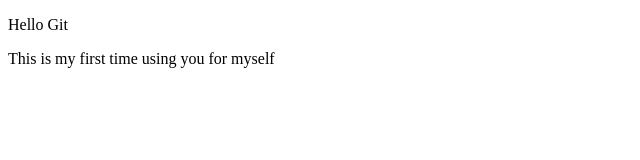
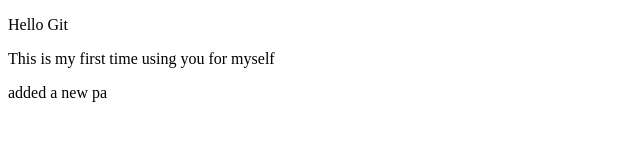
Before and after one commit to VeeLwami/LearningGit, a plain HTML site: page index.html in a window 1280 px wide. Shown: the whole page, without its empty margins (0-640 px from the left). Drawn offline with Linux system fonts and the light colour scheme.

Commit message:
add a new paragraph

```diff
--- a/index.html
+++ b/index.html
@@ -8,5 +8,6 @@
 <body>
     <p>Hello Git</p>
     <p>This is my first time using you for myself</p>
+    <p>added a new pa</p>
 </body>
 </html>
```
